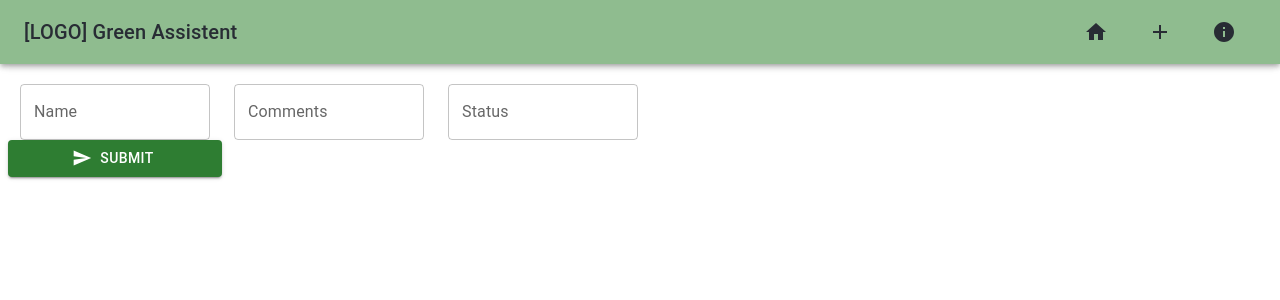
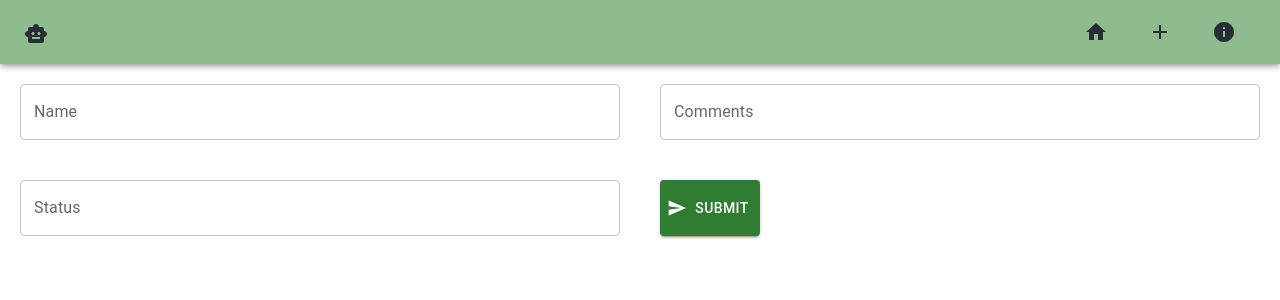
Before and after one commit to lukaskonietzka/DjangoReact, a React (Create React App) app in the folder frontend/: page /create in a window 1280 px wide. Shown: the top 300 px of the page. Built offline with nearby package versions, Linux system fonts and the light colour scheme.

Commit message:
edit pages

```diff
--- a/frontend/src/pages/Create.tsx
+++ b/frontend/src/pages/Create.tsx
@@ -1,7 +1,7 @@
 import React, {useState} from 'react';
 import {DefaultButton} from "../ui_components/Button";
 import {AxiosInstance} from "../axios";
-import {TextField} from '@mui/material';
+import {Box, TextField} from '@mui/material';
 import {ValidationManager} from '../manager/ValidationManager'
 import {notify} from "../ui_components/Notifications";
 
@@ -46,8 +46,13 @@ export const Create = () => {
 
     return(
         <div className={'pages-content'}>
-          <div className={'row'}>
-              <div className={'col-md-2'}>
+            <Box
+            sx={{
+                display: 'grid',
+                columnGap: 5,
+                rowGap: 5,
+                gridTemplateColumns: 'repeat(2, 1fr)',
+            }}>
                 <TextField
                     id={'name'}
                     name={'Name'}
@@ -60,8 +65,6 @@ export const Create = () => {
                       }))
                     }}
                 />
-              </div>
-              <div className={'col-md-2'}>
                 <TextField
                     id={'comments'}
                     name={'Comments'}
@@ -74,8 +77,6 @@ export const Create = () => {
                       }))
                     }}
                 />
-              </div>
-              <div className={'col-md-2'}>
                 <TextField
                     id={'status'}
                     name={'Status'}
@@ -88,9 +89,6 @@ export const Create = () => {
                       }))
                     }}
                 />
-              </div>
-          </div>
-          <div className={'row'}>
                 <DefaultButton
                     id={'submit'}
                     name={'Submit'}
@@ -101,7 +99,7 @@ export const Create = () => {
                     type={'success'}
                     needSendIcon
                 />
-          </div>
+            </Box>
         </div>
     )
 }
--- a/frontend/src/pages/Home.tsx
+++ b/frontend/src/pages/Home.tsx
@@ -2,6 +2,7 @@ import React, {useState} from 'react';
 import '../styles/pages.css'
 import {AxiosInstance} from "../axios";
 import {DefaultButton} from "../ui_components/Button";
+import {Box} from "@mui/material";
 
 
 interface Project {
@@ -22,7 +23,13 @@ export const Home = () => {
 
     return(
         <div className={'pages-content'}>
-          <div className={'row'}>
+            <Box
+                sx={{
+                    display: 'grid',
+                    columnGap: 5,
+                    rowGap: 5,
+                    gridTemplateColumns: 'repeat(2, 1fr)',
+                }}>
                 <DefaultButton
                     id={'show'}
                     name={'Show'}
@@ -33,14 +40,12 @@ export const Home = () => {
                     type={'error'}
                     needSendIcon={false}
                 />
-          </div>
-          <div className={'row'}>
                 {projects.map((project: Project) => {
                     return(
-                      <div>Project name: {project.name}</div>
+                        <li>Project name: {project.name}</li>
                     )
                 })}
-          </div>
+            </Box>
         </div>
     )
 }
--- a/frontend/src/styles/pages.css
+++ b/frontend/src/styles/pages.css
@@ -3,4 +3,5 @@
     background-color: white;
     padding-top: 20px;
     padding-left: 20px;
+    padding-right: 20px;
 }
--- a/frontend/src/ui_components/Navigation.tsx
+++ b/frontend/src/ui_components/Navigation.tsx
@@ -5,6 +5,7 @@ import Typography from '@mui/material/Typography';
 import HomeIcon from '@mui/icons-material/Home';
 import AddIcon from '@mui/icons-material/Add';
 import InfoIcon from '@mui/icons-material/Info';
+import SmartToyIcon from '@mui/icons-material/SmartToy';
 import {Link, useLocation} from "react-router-dom";
 import Button from '@mui/material/Button';
 import Tooltip from "@mui/material/Tooltip";
@@ -23,7 +24,7 @@ export const Navigation: React.FC<NavigationProps> = (props: NavigationProps) =>
         <AppBar position={props.position} style={{backgroundColor: '#8FBC8F', color: '#282c34'}}>
             <Toolbar>
                 <Typography variant="h6" component="div" sx={{ flexGrow: 1 }}>
-                  [LOGO] Green Assistent
+                    <SmartToyIcon/>
                 </Typography>
                 <Tooltip title={'Home'} arrow>
                     <Button
```
Lines whose indentation alone changed are shown as unchanged.
